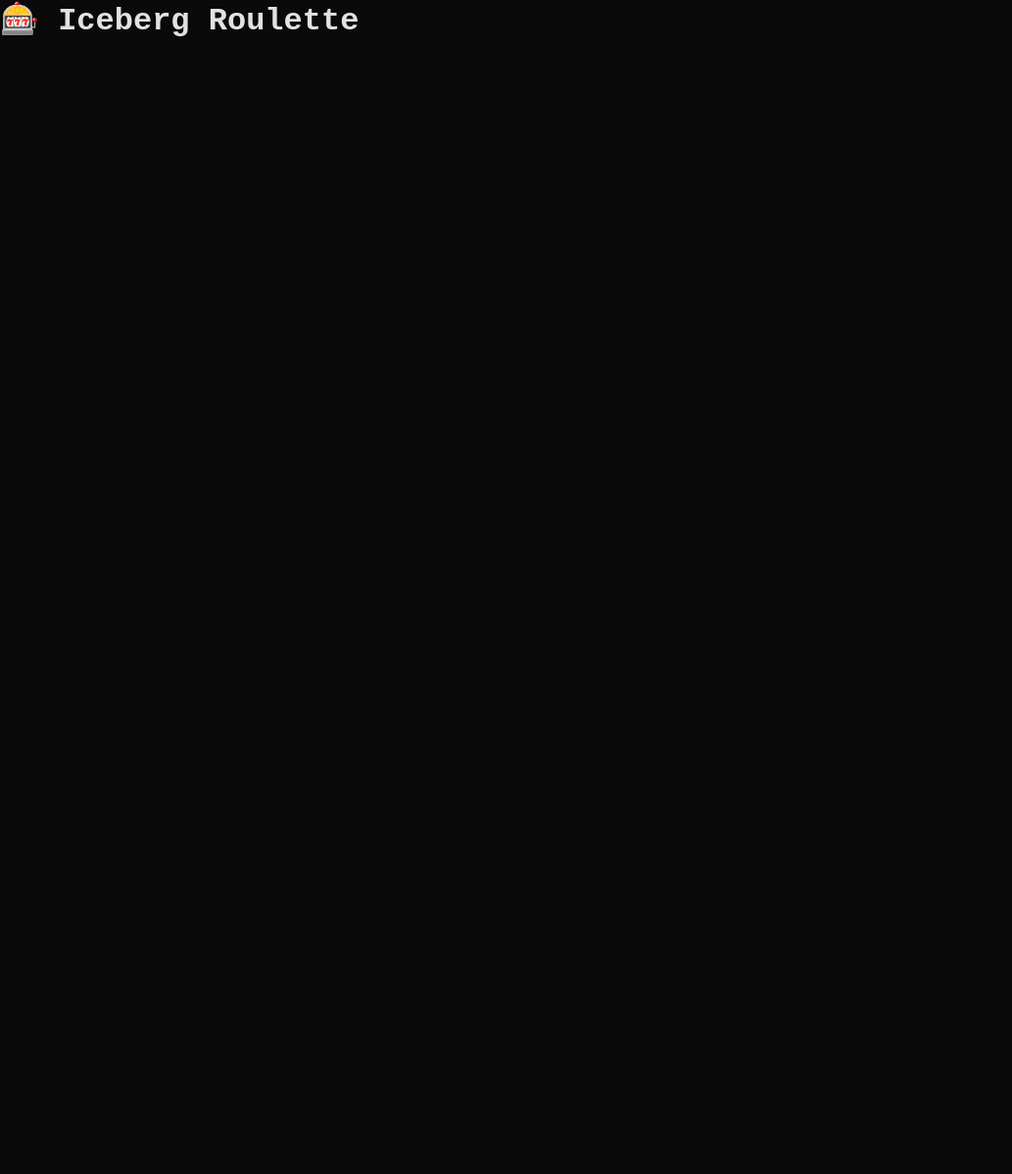
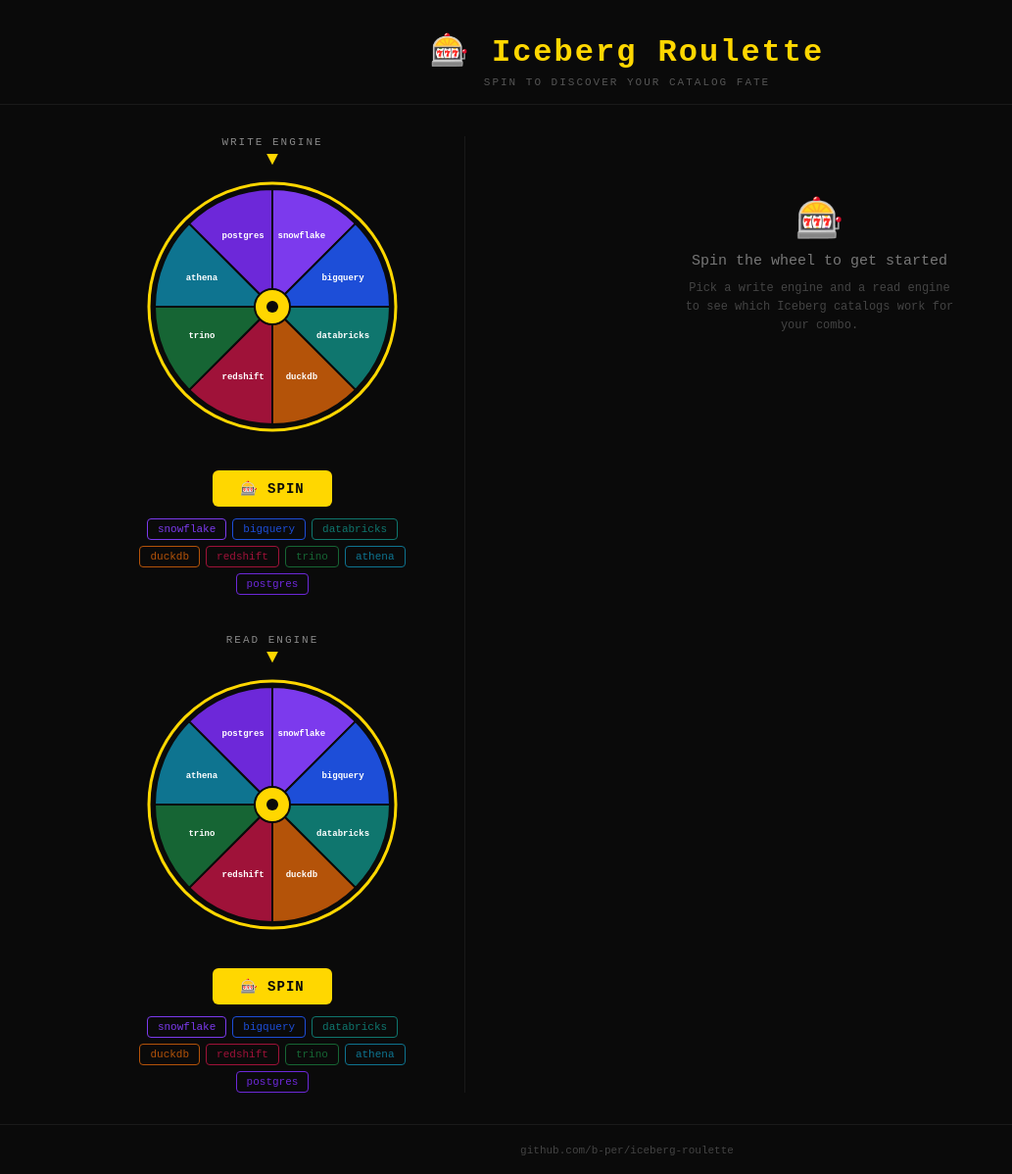
Before and after one commit to b-per/iceberg-roulette, a Svelte app: page / in a window 1280 px wide. Shown: the whole page at 98% size, without its empty margins (0-1033 px from the left). Before the commit the page ends 800 px from the top, so only its background shows below. Built offline with nearby package versions, Linux system fonts and the light colour scheme.

Commit message:
feat: wire App.svelte with two-column layout and full data flow

```diff
--- a/src/App.svelte
+++ b/src/App.svelte
@@ -1,6 +1,141 @@
 <script lang="ts">
+  import Wheel from './lib/Wheel.svelte';
+  import CatalogResults from './lib/CatalogResults.svelte';
+  import type { EngineId } from './data/compatibility';
+
+  let selectedWrite: EngineId | null = null;
+  let selectedRead: EngineId | null = null;
 </script>
 
-<main>
-  <h1>🎰 Iceberg Roulette</h1>
-</main>
+<div class="app">
+  <header>
+    <h1>🎰 Iceberg Roulette</h1>
+    <p class="tagline">spin to discover your catalog fate</p>
+  </header>
+
+  <main>
+    <section class="wheels">
+      <Wheel
+        label="Write Engine"
+        bind:selected={selectedWrite}
+        on:select={(e) => (selectedWrite = e.detail)}
+      />
+      <Wheel
+        label="Read Engine"
+        bind:selected={selectedRead}
+        on:select={(e) => (selectedRead = e.detail)}
+      />
+    </section>
+
+    <div class="divider" aria-hidden="true"></div>
+
+    <section class="results">
+      <CatalogResults write={selectedWrite} read={selectedRead} />
+    </section>
+  </main>
+
+  <footer>
+    <a href="https://github.com/b-per/iceberg-roulette" target="_blank" rel="noopener">
+      github.com/b-per/iceberg-roulette
+    </a>
+  </footer>
+</div>
+
+<style>
+  .app {
+    min-height: 100vh;
+    display: flex;
+    flex-direction: column;
+    background: #0a0a0a;
+    color: #e2e2e2;
+  }
+
+  header {
+    text-align: center;
+    padding: 32px 24px 16px;
+    border-bottom: 1px solid #1a1a1a;
+  }
+
+  h1 {
+    font-family: monospace;
+    font-size: 2rem;
+    margin: 0;
+    color: #ffd700;
+    letter-spacing: 2px;
+  }
+
+  .tagline {
+    font-family: monospace;
+    font-size: 11px;
+    color: #555;
+    margin: 6px 0 0;
+    text-transform: uppercase;
+    letter-spacing: 2px;
+  }
+
+  main {
+    display: flex;
+    flex: 1;
+    gap: 0;
+    max-width: 1100px;
+    margin: 0 auto;
+    width: 100%;
+    padding: 32px 24px;
+  }
+
+  .wheels {
+    display: flex;
+    flex-direction: column;
+    gap: 40px;
+    flex: 0 0 360px;
+    padding-right: 32px;
+  }
+
+  .divider {
+    width: 1px;
+    background: #1a1a1a;
+    margin: 0 32px 0 0;
+    flex-shrink: 0;
+  }
+
+  .results {
+    flex: 1;
+    min-width: 0;
+  }
+
+  footer {
+    text-align: center;
+    padding: 16px;
+    border-top: 1px solid #1a1a1a;
+  }
+
+  footer a {
+    font-family: monospace;
+    font-size: 11px;
+    color: #444;
+    text-decoration: none;
+  }
+
+  footer a:hover {
+    color: #888;
+  }
+
+  @media (max-width: 720px) {
+    main {
+      flex-direction: column;
+      padding: 24px 16px;
+    }
+
+    .wheels {
+      flex: none;
+      padding-right: 0;
+      padding-bottom: 32px;
+    }
+
+    .divider {
+      width: 100%;
+      height: 1px;
+      margin: 0 0 32px;
+    }
+  }
+</style>
```
